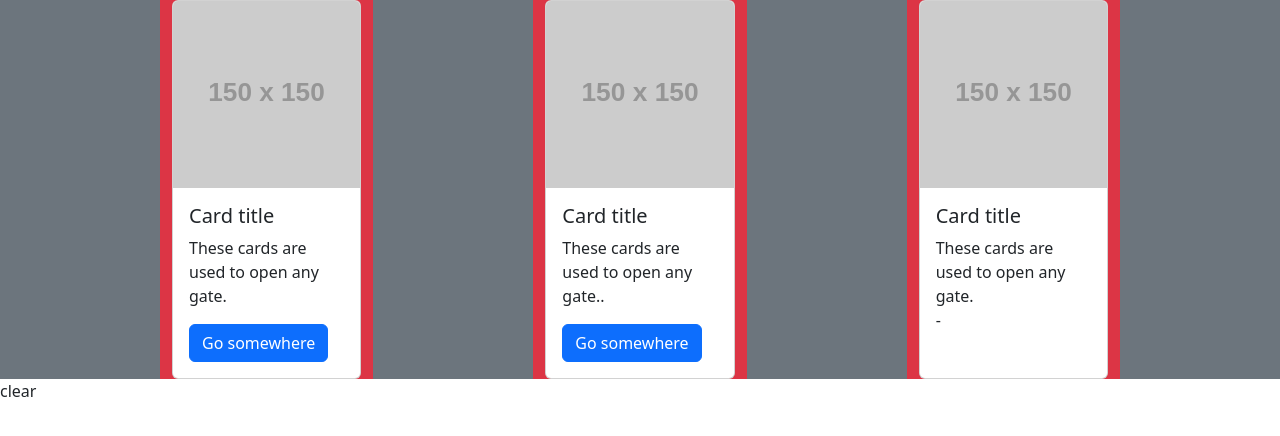
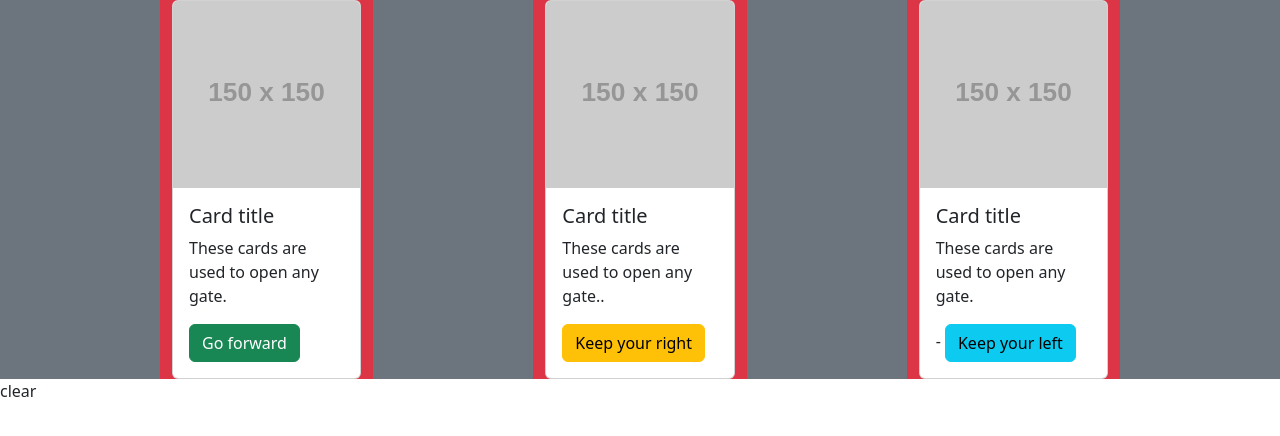
Before and after one commit to AlemayehuAdela/New, a plain HTML site: page attendance_repob/index.html in a window 1280 px wide. Drawn offline with nearby package versions, Linux system fonts and the light colour scheme; placeholder pictures from the web are drawn by us.

Commit message:
Update index.html
Bug fixed on html

```diff
--- a/attendance_repob/index.html
+++ b/attendance_repob/index.html
@@ -25,7 +25,7 @@
                 <div class="card-body">
                   <h5 class="card-title">Card title</h5>
                   <p class="card-text">These cards are used to open any gate.</p>
-                  <a href="#" class="btn btn-primary">Go somewhere</a>
+                  <a href="#" class="btn btn-success">Go forward</a>
                 </div>
               </div>
         </div>
@@ -36,7 +36,7 @@
                 <div class="card-body">
                   <h5 class="card-title">Card title</h5>
                   <p class="card-text">These cards are used to open any gate..</p>
-                  <a href="#" class="btn btn-primary">Go somewhere</a>
+                  <a href="#" class="btn btn-warning">Keep your right</a>
                 </div>
               </div>
         </div>
@@ -48,6 +48,7 @@
                 <div class="card-body">
                   <h5 class="card-title">Card title</h5>
                   <p class="card-text">These cards are used to open any gate.</p>-
+                   <a href="#" class="btn btn-info">Keep your left</a>
 
                 </div>
               </div>
```
